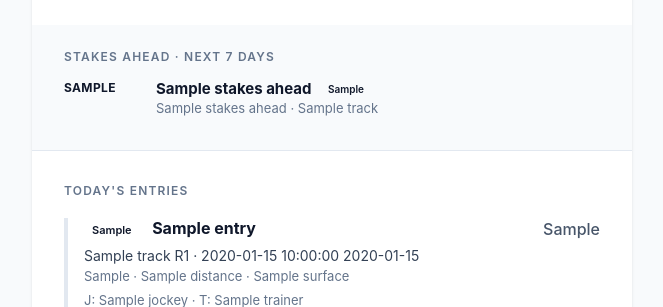
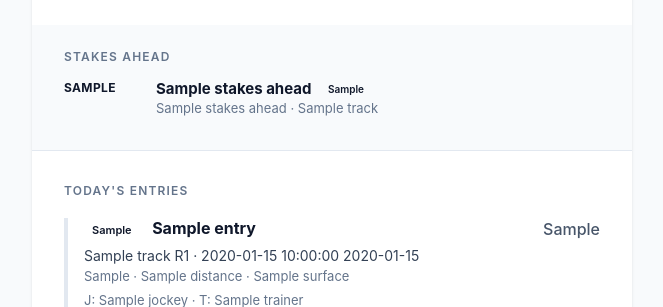
Before and after one commit to madisonscott157/stallion-tracker, a Python web app: template digest/templates/digest.html in a window 1280 px wide. Shown: the part 118-425 px from the top of the page, without its empty margins (308-971 px from the left). Run offline with Jinja, Linux system fonts and the light colour scheme; the template is opened without the code that fills it: most values are stand-ins (such as "Sample title", 1, 10 or a date in 2020); grey boxes marked "Sample" are stand-in pictures.

Commit message:
Shorten Stakes Ahead section header
Co-Authored-By: Claude Fable 5 <noreply@anthropic.com>

```diff
--- a/digest/templates/digest.html
+++ b/digest/templates/digest.html
@@ -45,7 +45,7 @@
                     <tr>
                         <td style="padding: 24px 32px; background-color: #f8fafc; border-bottom: 1px solid #e2e8f0;">
                             <h2 style="margin: 0 0 14px 0; font-size: 12px; font-weight: 600; color: #64748b; letter-spacing: 0.1em; text-transform: uppercase;">
-                                STAKES AHEAD &middot; NEXT 7 DAYS
+                                STAKES AHEAD
                             </h2>
                             {% for s in stakes_ahead %}
                             <table role="presentation" cellspacing="0" cellpadding="0" border="0" width="100%" style="margin-bottom: 10px;">
```
